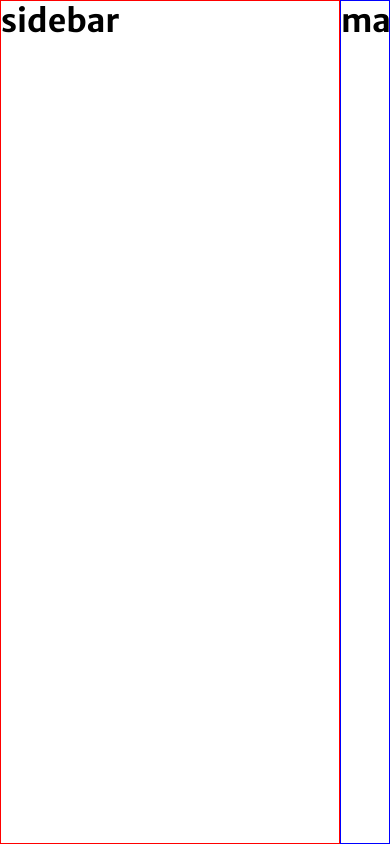
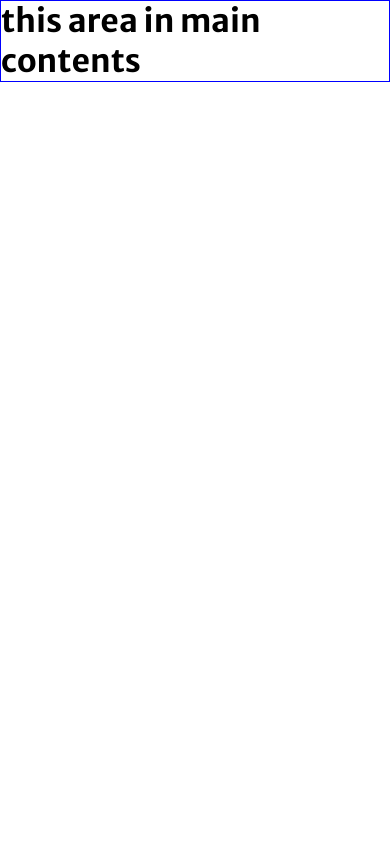
Before and after one commit to kohta9521/Stock_Blog_kohta_2025, a Next.js app: page / in a window 390 px wide. Built offline with nearby package versions, Linux system fonts and the light colour scheme.

Commit message:
add new main and hero components, DefaultFlexComponents styling responsive complete

```diff
--- a/src/app/page.tsx
+++ b/src/app/page.tsx
@@ -2,6 +2,7 @@ import React from "react";
 
 // components
 import DefaultFlexLayout from "@/components/templates/DefaultFlexLayout";
+import Main from "@/components/organisms/Main";
 
 export default function Home() {
   return (
@@ -9,7 +10,11 @@ export default function Home() {
       <DefaultFlexLayout
         id="blog-page-layout"
         leftChildren={<h1>sidebar</h1>}
-        rightChildren={<h1>main</h1>}
+        rightChildren={
+          <Main id="top main">
+            <h1>this area in main contents</h1>
+          </Main>
+        }
       />
     </div>
   );
--- a/src/components/organisms/Main.tsx
+++ b/src/components/organisms/Main.tsx
@@ -5,10 +5,16 @@ import styles from "./styles/Main.module.scss";
 
 // components
 
-const Main = () => {
+// props
+export type MainProps = {
+  id: string;
+  children: React.ReactNode;
+};
+
+const Main = ({ children }: MainProps) => {
   return (
     <div className={styles.main}>
-      <div className={styles.container}></div>
+      <div className={styles.container}>{children}</div>
     </div>
   );
 };
--- a/src/components/templates/styles/DefaultFlexLayout.module.scss
+++ b/src/components/templates/styles/DefaultFlexLayout.module.scss
@@ -1,6 +1,5 @@
 .main {
   width: 100vw;
-  height: 100vh;
   display: flex;
   .left {
     width: 340px;
@@ -23,8 +22,10 @@
 @media screen and (max-width: 768px) {
   .main {
     .left {
+      display: none;
     }
     .right {
+      width: 100%;
     }
   }
 }
```
